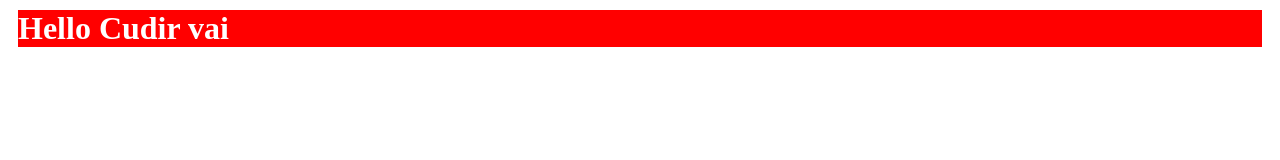
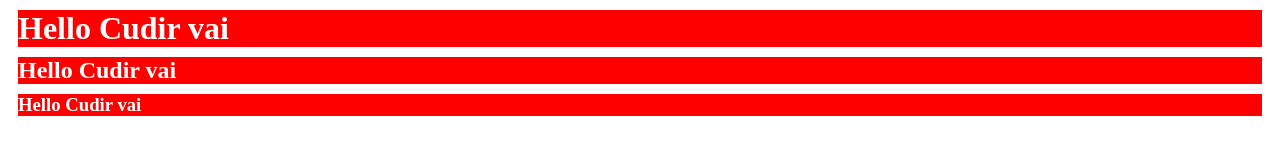
Before and after one commit to techcino/first-repo, a plain HTML site: page index.html in a window 1280 px wide. Drawn offline with Linux system fonts and the light colour scheme.

Commit message:
hell cudir vai

```diff
--- a/index.html
+++ b/index.html
@@ -7,5 +7,7 @@
 </head>
 <body>
     <h1 style="background-color: red; margin: 10px; color: white;">Hello Cudir vai</h1>
+    <h2 style="background-color: red; margin: 10px; color: white;">Hello Cudir vai</h2>
+    <h3 style="background-color: red; margin: 10px; color: white;">Hello Cudir vai</h3>
 </body>
 </html>
```
